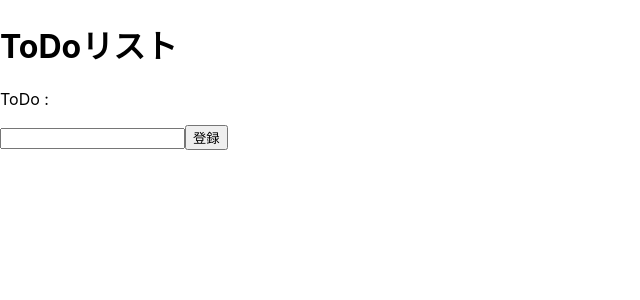
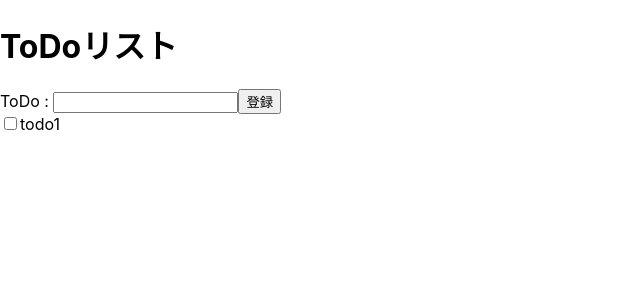
Before and after one commit to HarukaM0704/lesson, a React (Create React App) app in the folder todolist/: page / in a window 1280 px wide. Shown: the top 300 px of the page, without its empty margins (0-640 px from the left). Built offline with nearby package versions, Linux system fonts and the light colour scheme.

Commit message:
add complete

```diff
--- a/todolist/src/App.js
+++ b/todolist/src/App.js
@@ -1,6 +1,7 @@
 import './App.css';
 import Header from './Header';
 import TodoAdd from './TodoAdd';
+
 
 function App() {
   return (
--- a/todolist/src/TodoAdd.js
+++ b/todolist/src/TodoAdd.js
@@ -1,12 +1,35 @@
-import React from "react";
+import React, { useState } from "react";
+import TodoList from "./TodoList";
+import {v4 as uuidv4} from 'uuid';
 
 function TodoAdd() {
+    const [todos,setTodos] = useState([
+        {id: 1, name: "todo1", completed:false}
+    ])
+
+    const [inputValue, setInputValue] = useState('')
+
+    const handleInputValue = (e) => {
+        setInputValue(e.target.value)
+    }
+
+    const handleAddTodo = () => {
+        if(inputValue !== ''){
+            return(
+                setTodos((prevTodos) => {
+                    return [...prevTodos,{id:uuidv4(), name: inputValue, completed:false}]
+                })
+            )
+        }
+    }
+
     return(
         <div className="add-wrapper">
             <div className="container">
-                <p>ToDo : </p><input className="todo"></input>
-                <button>登録</button>
+                <label>ToDo : <input value={inputValue} onChange={handleInputValue}></input></label>
+                <button onClick={handleAddTodo}>登録</button>
             </div>
+            <TodoList todos={todos}/>
         </div>
     );
 }
--- /dev/null
+++ b/todolist/src/TodoList.js
@@ -0,0 +1,22 @@
+import React from "react";
+
+const TodoList = ({ todos }) => {
+    return (
+        <div className="list-wrapeer">
+            <div className="container">
+                {todos.map(todo => {
+                    return (
+                        <div key={todo.id}>
+                            <label>
+                                <input type="checkbox"/>
+                                {todo.name}
+                            </label>
+                        </div>
+                    )
+                })}
+            </div>
+        </div>
+    )
+  }
+
+export default TodoList;
```
